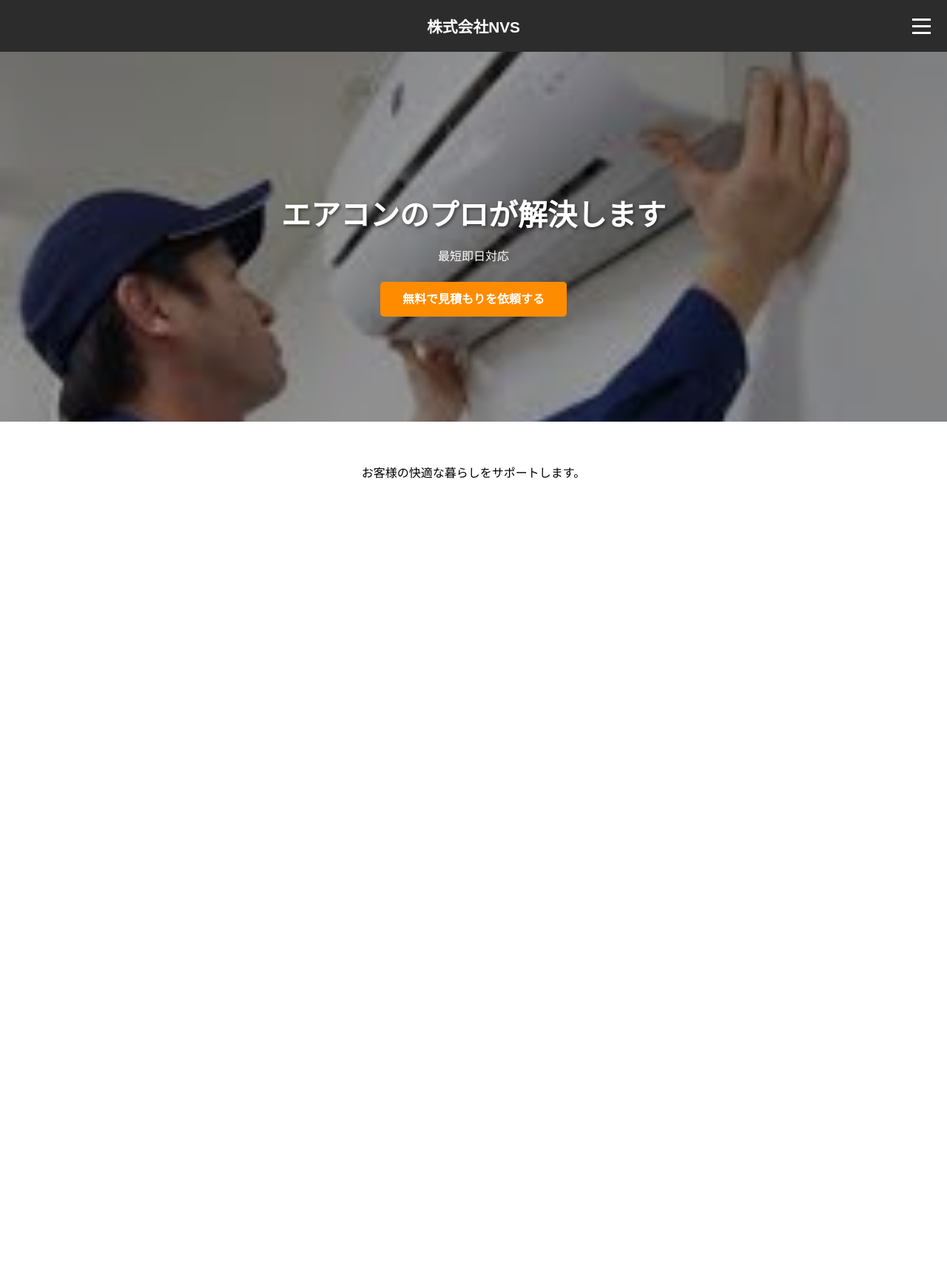
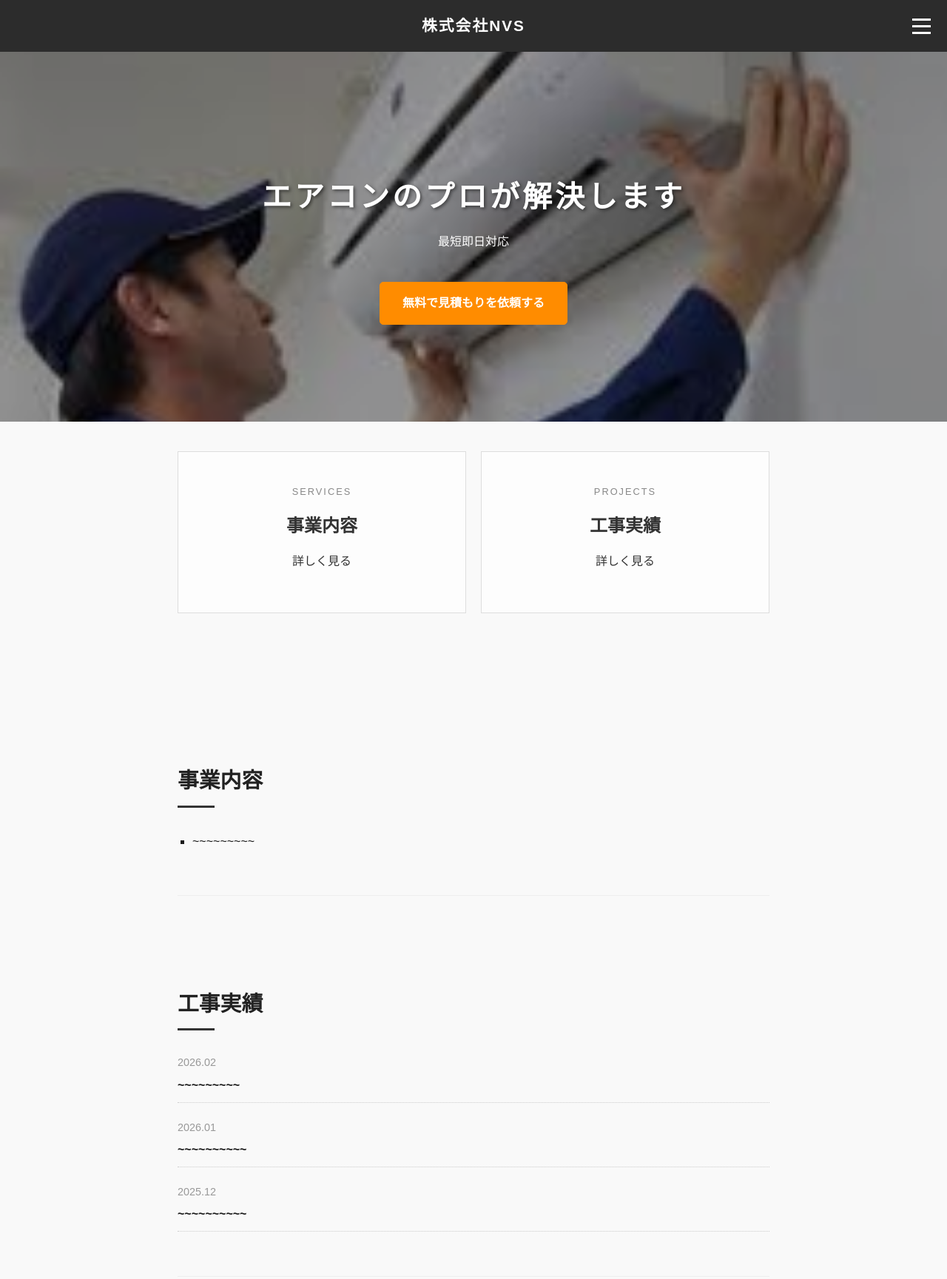
Before and after one commit to chihatanEX/NVS, a plain HTML site: page index.html in a window 1280 px wide. Shown: the whole page at 74% size. Before the commit the page ends 800 px from the top, so only its background shows below. Drawn offline with Linux system fonts and the light colour scheme.

Commit message:
Add files via upload

```diff
--- a/index.html
+++ b/index.html
@@ -3,6 +3,7 @@
 <head>
     <meta charset="UTF-8">
     <meta name="viewport" content="width=device-width, initial-scale=1.0">
+    <link rel="stylesheet" href="style.css">
     <title>株式会社NVS | エアコンのプロ</title>
     <style>
         body { font-family: sans-serif; margin: 0; padding-top: 70px; }
@@ -102,9 +103,152 @@
     </div>
 </section>
 
-<main style="padding: 40px 20px; text-align: center;">
-    <p>お客様の快適な暮らしをサポートします。</p>
+<main class="container">
+    <div class="card-grid">
+        <a href="#business" class="nav-card">
+            <span class="icon">SERVICES</span>
+            <h3>事業内容</h3>
+            <p>詳しく見る</p>
+        </a>
+        <a href="#projects" class="nav-card">
+            <span class="icon">PROJECTS</span>
+            <h3>工事実績</h3>
+            <p>詳しく見る</p>
+        </a>
+    </div>
+
+    <div id="business" class="content-box">
+        <h2>事業内容</h2>
+        <div class="line"></div>
+        <ul>
+            <li>~~~~~~~~~</li>
+        </ul>
+    </div>
+
+    <div id="projects" class="content-box">
+        <h2>工事実績</h2>
+        <div class="line"></div>
+        <div class="project-item">
+            <span class="date">2026.02</span>
+            <p>~~~~~~~~~</p>
+        </div>
+        <div class="project-item">
+            <span class="date">2026.01</span>
+            <p>~~~~~~~~~~</p>
+        </div>
+        <div class="project-item">
+            <span class="date">2025.12</span>
+            <p>~~~~~~~~~~</p>
+        </div>
+    </div>
 </main>
+
+<style>
+    /* 全体設定 */
+    html { scroll-behavior: smooth; } /* スムーズにスクロールさせる */
+    .container { max-width: 1000px; margin: auto; padding: 60px 20px; }
+
+    /* --- 二つ並びのグリッド設定 --- */
+    .card-grid {
+        display: grid;
+        grid-template-columns: 1fr 1fr; /* PCでは二等分 */
+        gap: 20px;
+        margin-bottom: 80px;
+    }
+
+    /* スマホ（768px以下）では縦並び */
+    @media (max-width: 768px) {
+        .card-grid { grid-template-columns: 1fr; }
+    }
+
+    /* --- グレースケール・カードデザイン --- */
+    .nav-card {
+        display: block;
+        padding: 40px 20px;
+        text-align: center;
+        background: #fdfdfd;
+        color: #333;
+        text-decoration: none;
+        border: 1px solid #ddd;
+        transition: all 0.3s ease;
+        filter: grayscale(100%); /* グレースケール */
+    }
+
+    .nav-card:hover {
+        background: #333;
+        color: #fff;
+        filter: grayscale(0%); /* ホバー時のみ色を出す、またはそのままシックに */
+        transform: translateY(-5px);
+    }
+
+    .nav-card .icon { font-size: 0.8rem; letter-spacing: 2px; color: #888; }
+    .nav-card h3 { margin: 15px 0; font-size: 1.5rem; }
+
+    /* --- コンテンツ詳細部分 --- */
+    .content-box {
+        padding: 100px 0 40px; /* ジャンプした時にヘッダーに隠れないよう余白 */
+        border-bottom: 1px solid #eee;
+        text-align: left;
+    }
+
+    .content-box h2 { font-size: 1.8rem; color: #222; margin-bottom: 10px; }
+    .line { width: 50px; height: 3px; background: #333; margin-bottom: 30px; }
+
+    ul { list-style: square; padding-left: 20px; line-height: 2; }
+
+    .project-item {
+        margin-bottom: 20px;
+        padding-bottom: 10px;
+        border-bottom: 1px dotted #ccc;
+    }
+    .project-item .date { font-size: 0.9rem; color: #999; }
+    .project-item p { margin: 5px 0 0; font-weight: bold; }
+</style>
+
+<style>
+    /* アコーディオンのスタイル */
+    .container { padding: 40px 20px; max-width: 800px; margin: auto; }
+
+    .info-section {
+        margin-bottom: 15px;
+        border: 1px solid #ddd;
+        border-radius: 8px;
+        overflow: hidden;
+        background: #fff;
+    }
+
+    summary {
+        list-style: none; /* デフォルトの三角を消す */
+        cursor: pointer;
+        padding: 20px;
+        background: #f8f8f8;
+        transition: background 0.3s;
+    }
+    summary:hover { background: #eee; }
+    summary::-webkit-details-marker { display: none; } /* Safari用 */
+
+    .summary-inner {
+        display: flex;
+        align-items: center;
+        justify-content: space-between;
+    }
+
+    .summary-inner h3 { margin: 0; font-size: 1.1rem; flex-grow: 1; margin-left: 10px; }
+
+    .details-content {
+        padding: 20px;
+        border-top: 1px solid #ddd;
+        text-align: left;
+        line-height: 1.8;
+    }
+
+    .record { margin-bottom: 15px; border-left: 3px solid #ff8c00; padding-left: 10px; }
+    .date { font-size: 0.8rem; color: #777; margin: 0; }
+
+    /* 開いている時の矢印の向きを変える（CSSだけで可能） */
+    details[open] .arrow { transform: rotate(180deg); }
+    .arrow { transition: 0.3s; }
+</style>
 
 </body>
 </html>
--- /dev/null
+++ b/style.css
@@ -0,0 +1,152 @@
+/* --- Google Fontsの導入（モダンなフォント） --- */
+@import url('https://fonts.googleapis.com/css2?family=Montserrat:wght@400;700&family=Noto+Sans+JP:wght@300;500;700&display=swap');
+
+:root {
+    --primary-color: #ff8c00; /* アクセントのオレンジ */
+    --base-dark: #1a1a1a;    /* 締まった黒 */
+    --text-gray: #4a4a4a;    /* 読みやすいグレー */
+    --bg-light: #f9f9f9;     /* 柔らかな背景色 */
+}
+
+body {
+    font-family: 'Noto Sans JP', 'Montserrat', sans-serif;
+    margin: 0;
+    padding-top: 70px;
+    background-color: var(--bg-light);
+    color: var(--base-dark);
+    line-height: 1.6;
+}
+
+/* --- ヘッダー：透過からスクロールで変化するイメージ --- */
+header {
+    background: rgba(26, 26, 26, 0.95);
+    backdrop-filter: blur(10px); /* 背景をぼかすモダンな効果 */
+    color: white;
+    position: fixed;
+    top: 0;
+    width: 100%;
+    height: 70px;
+    z-index: 1000;
+    display: flex;
+    align-items: center;
+    justify-content: space-between;
+    padding: 0 5%;
+    box-sizing: border-box;
+}
+
+.logo {
+    font-size: 1.4rem;
+    font-weight: 700;
+    letter-spacing: 2px;
+}
+
+/* --- メインビジュアル：高級感のある演出 --- */
+.hero {
+    position: relative;
+    width: 100%;
+    height: 80vh; /* 画面の8割を占める迫力 */
+    background: url('Untitled.jpg') no-repeat center center / cover;
+    display: flex;
+    align-items: center;
+    justify-content: center;
+    overflow: hidden;
+}
+
+.hero::before {
+    content: "";
+    position: absolute;
+    top: 0; left: 0; width: 100%; height: 100%;
+    background: linear-gradient(45deg, rgba(0,0,0,0.7) 0%, rgba(0,0,0,0.3) 100%);
+}
+
+.hero-content {
+    position: relative;
+    z-index: 1;
+    color: white;
+    text-align: center;
+    animation: fadeInUp 1s ease-out; /* ふわっと浮き上がるアニメーション */
+}
+
+.hero-content h2 {
+    font-size: clamp(2rem, 5vw, 3.5rem); /* 画面サイズに合わせて自動調整 */
+    font-weight: 700;
+    margin-bottom: 20px;
+    letter-spacing: 4px;
+}
+
+.btn-main {
+    display: inline-block;
+    background: var(--primary-color);
+    color: white;
+    padding: 18px 45px;
+    text-decoration: none;
+    font-weight: bold;
+    border-radius: 0; /* あえて角を丸めないのがスタイリッシュ */
+    transition: 0.3s;
+    border: 1px solid var(--primary-color);
+}
+
+.btn-main:hover {
+    background: transparent;
+    color: var(--primary-color);
+}
+
+/* --- コンテンツレイアウト --- */
+.container {
+    max-width: 1100px;
+    margin: auto;
+    padding: 100px 20px;
+}
+
+.card-grid {
+    display: grid;
+    grid-template-columns: 1fr 1fr;
+    gap: 40px;
+}
+
+.nav-card {
+    position: relative;
+    padding: 60px 40px;
+    background: white;
+    text-decoration: none;
+    color: var(--base-dark);
+    border: 1px solid #eee;
+    transition: 0.4s;
+    overflow: hidden;
+}
+
+.nav-card::after { /* ホバー時に下から線が出る演出 */
+    content: "";
+    position: absolute;
+    bottom: 0; left: 0; width: 100%; height: 4px;
+    background: var(--base-dark);
+    transform: scaleX(0);
+    transition: 0.4s;
+}
+
+.nav-card:hover {
+    transform: translateY(-10px);
+    box-shadow: 0 20px 40px rgba(0,0,0,0.05);
+}
+
+.nav-card:hover::after {
+    transform: scaleX(1);
+}
+
+.nav-card h3 {
+    font-size: 1.6rem;
+    margin: 10px 0;
+    font-weight: 700;
+}
+
+/* --- アニメーションの定義 --- */
+@keyframes fadeInUp {
+    from { opacity: 0; transform: translateY(30px); }
+    to { opacity: 1; transform: translateY(0); }
+}
+
+/* --- レスポンシブ --- */
+@media (max-width: 768px) {
+    .card-grid { grid-template-columns: 1fr; }
+    .container { padding: 60px 20px; }
+}
```
Also changed, not shown: NVS2.html (added, +123 -0 lines).
